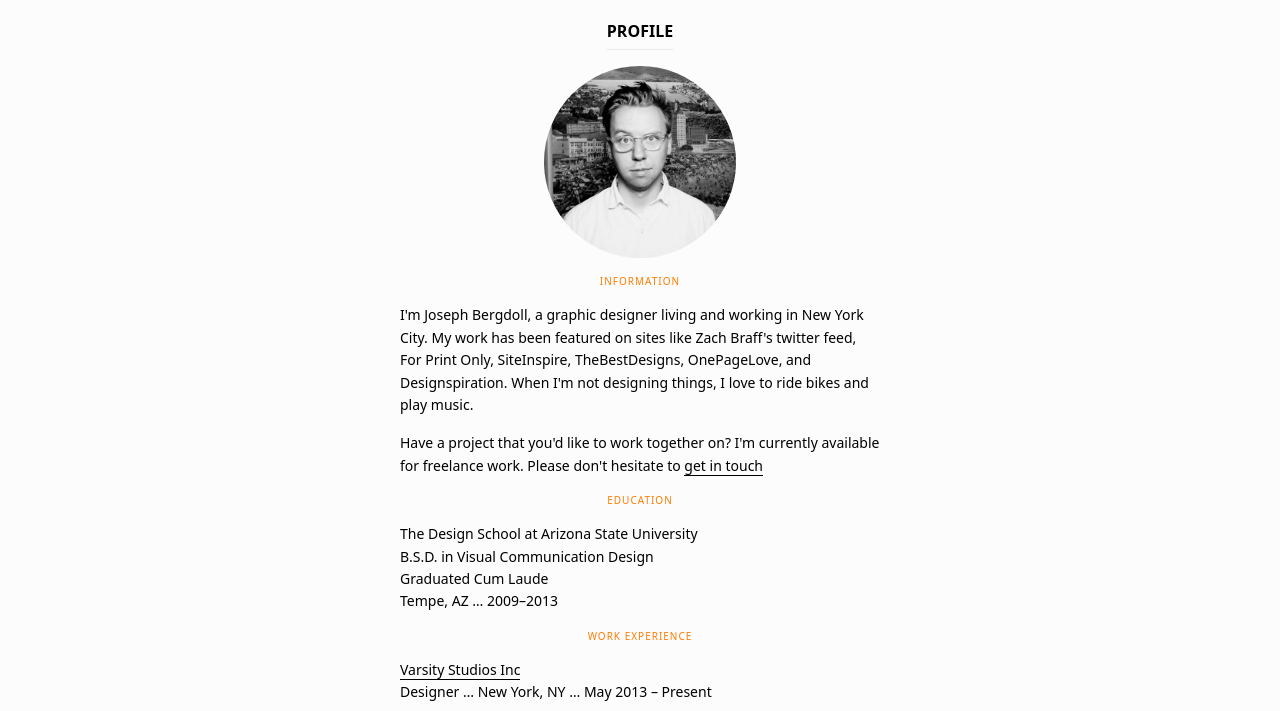
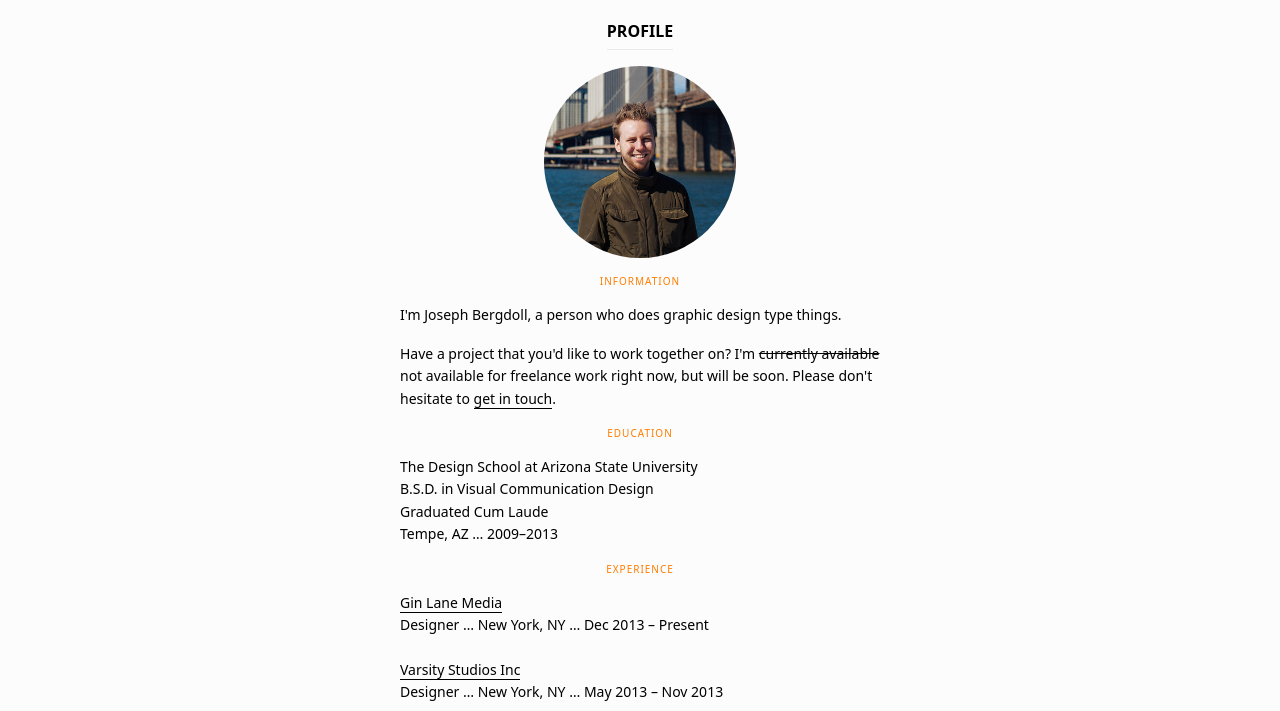
Before and after one commit to josephbergdoll/osephj-portfolio, a plain HTML site: page about/index.html in a window 1280 px wide. Shown: the part 89-800 px from the top of the page. Drawn offline with nearby package versions, Linux system fonts and the light colour scheme; a web font is replaced by a local one.

Commit message:
changed about copy + image

```diff
--- a/about/index.html
+++ b/about/index.html
@@ -70,19 +70,23 @@
 <div class="inner">
 <article class="project-desc">
 <h1 class="project-title">Profile</h1>
-<img src="../img/joseph.jpg" class="about-img">
+<img src="../img/joseph-2.jpg" class="about-img">
 <span class="project-type">Information</span>
-<p>I'm Joseph Bergdoll, a graphic designer living and working in New York City. My work has been featured on sites like Zach Braff's twitter feed, For Print Only, SiteInspire, TheBestDesigns, OnePageLove, and Designspiration. When I'm not designing things, I love to ride bikes and play music.</p>
-<p>Have a project that you'd like to work together on? I'm currently available for freelance work. Please don't hesitate to <a href="mailto:joseph@osephj.com">get in touch</a></p>
+<p>I'm Joseph Bergdoll, a person who does graphic design type things.</p>
+<p>Have a project that you'd like to work together on? I'm <strike>currently available</strike> not available for freelance work right now, but will be soon. Please don't hesitate to <a href="mailto:joseph@osephj.com">get in touch</a>.</p>
 <span class="project-type">Education</span>
 <p>The Design School at Arizona State University<br>
 B.S.D. in Visual Communication Design<br>
 Graduated Cum Laude<br>
 Tempe, AZ &hellip; 2009&ndash;2013</p>
-<span class="project-type">Work Experience</span>
+<span class="project-type">Experience</span>
 <p>
+<a href="http://www.ginlanemedia.com" target="new">Gin Lane Media</a><br>
+Designer &hellip; New York, NY &hellip; Dec 2013 &ndash; Present<br>
+<br>
+
 <a href="http://www.varsity.is" target="new">Varsity Studios Inc</a><br>
-Designer &hellip; New York, NY &hellip; May 2013 &ndash; Present<br>
+Designer &hellip; New York, NY &hellip; May 2013 &ndash; Nov 2013<br>
 <br>
 
 <a href="http://www.piscatello.com" target="new">Piscatello Design Centre</a><br>
@@ -92,10 +96,10 @@ ASU Event & Meeting Services<br>
 Graphic Designer &hellip; Tempe, AZ &hellip; May 2011 &ndash; May 2013<br><br>
 
 State Press Magazine<br>
-Staff Photographer &hellip; Tempe, AZ &hellip; January &ndash; May 2011
+Staff Photographer &hellip; Tempe, AZ &hellip; January 2011 &ndash; May 2011
 </p>
 <span class="project-type">Skills</span>
-<p>HTML5 / CSS3 web things, responsive web design, jQuery, cat pictures, motion graphics, typography, emoji compositions, studio lighting and photography, HD cinematography, print production, Adobe stuff.</p>
+<p>Feels, HTML5 / CSS3 web things, responsive web design, jQuery, cat pictures, motion graphics, typography, emoji compositions, studio lighting and photography, HD cinematography, print production, Adobe stuff.</p>
 <span class="project-type" id="contact">Get in Touch</span>
 <p><a href="mailto:joseph@osephj.com">joseph(at)osephj.com</a><br>
 +1 480 231 8100<br>
```
Also changed, not shown: index.html (+1 -3 lines), img/joseph-2.jpg (added).
